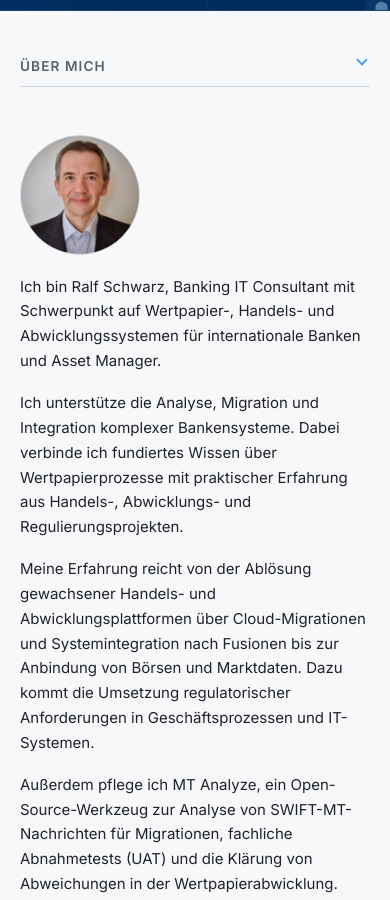
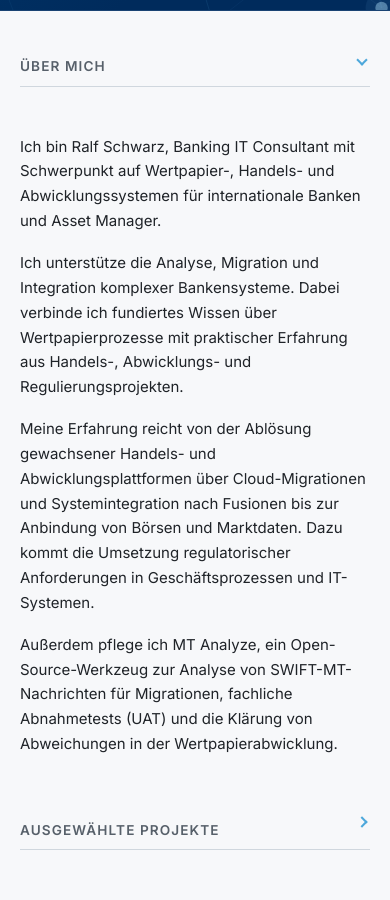
Before and after one commit to rmschwarz/rmschwarz.github.io, a plain HTML site: page index.html in a window 390 px wide. Shown: the part 504-1404 px from the top of the page. Drawn offline with Linux system fonts and the light colour scheme.

Commit message:
Update index.html

```diff
--- a/index.html
+++ b/index.html
@@ -358,21 +358,8 @@ details[open] > .project-head::before { transform: rotate(45deg); }
 
 .project-item p:last-child { margin-bottom: 0; }
 
-.about-grid {
-  display: grid;
-  grid-template-columns: 140px 1fr;
-  gap: 1.75rem;
-  align-items: start;
+.about-text {
   margin: 1.5rem 0;
-}
-
-.about-photo {
-  width: 140px;
-  height: 140px;
-  border-radius: 50%;
-  object-fit: cover;
-  display: block;
-  border: 1px solid var(--border-light);
 }
 
 .about-text p:first-child { margin-top: 0; }
@@ -441,14 +428,6 @@ p a, li a, footer a { display: inline; min-height: unset; }
   .hero .lead { font-size: 1rem; }
   main { padding: 2.5rem 1.25rem 3rem; }
   body { font-size: 15px; }
-  .about-grid {
-    grid-template-columns: 1fr;
-    gap: 1.25rem;
-  }
-  .about-photo {
-    width: 120px;
-    height: 120px;
-  }
 }
 </style>
 </head>
@@ -468,14 +447,11 @@ p a, li a, footer a { display: inline; min-height: unset; }
 
 <details class="chapter" open>
 <summary class="chapter-head"><h2>Über mich</h2></summary>
-<div class="about-grid">
-<img class="about-photo" src="photo.jpeg" alt="Ralf Schwarz" width="140" height="140">
 <div class="about-text">
 <p>Ich bin Ralf Schwarz, Banking IT Consultant mit Schwerpunkt auf Wertpapier-, Handels- und Abwicklungssystemen für internationale Banken und Asset Manager.</p>
 <p>Ich unterstütze die Analyse, Migration und Integration komplexer Bankensysteme. Dabei verbinde ich fundiertes Wissen über Wertpapierprozesse mit praktischer Erfahrung aus Handels-, Abwicklungs- und Regulierungsprojekten.</p>
 <p>Meine Erfahrung reicht von der Ablösung gewachsener Handels- und Abwicklungsplattformen über Cloud-Migrationen und Systemintegration nach Fusionen bis zur Anbindung von Börsen und Marktdaten. Dazu kommt die Umsetzung regulatorischer Anforderungen in Geschäftsprozessen und IT-Systemen.</p>
 <p>Außerdem pflege ich MT&nbsp;Analyze, ein Open-Source-Werkzeug zur Analyse von SWIFT-MT-Nachrichten für Migrationen, fachliche Abnahmetests (UAT) und die Klärung von Abweichungen in der Wertpapierabwicklung.</p>
-</div>
 </div>
 </details>
 
@@ -644,7 +620,6 @@ p a, li a, footer a { display: inline; min-height: unset; }
 
 <footer>
 <div class="footer-inner">
-<p>ISO 15022 ist ein Standard der ISO. Dieses Angebot ist unabhängig und steht in keiner Verbindung zur ISO.</p>
 <p>&copy; 2026 Ralf Schwarz &middot; <a href="impressum.html">Impressum</a> &middot; <a href="datenschutz.html">Datenschutz</a></p>
 </div>
 </footer>
```
